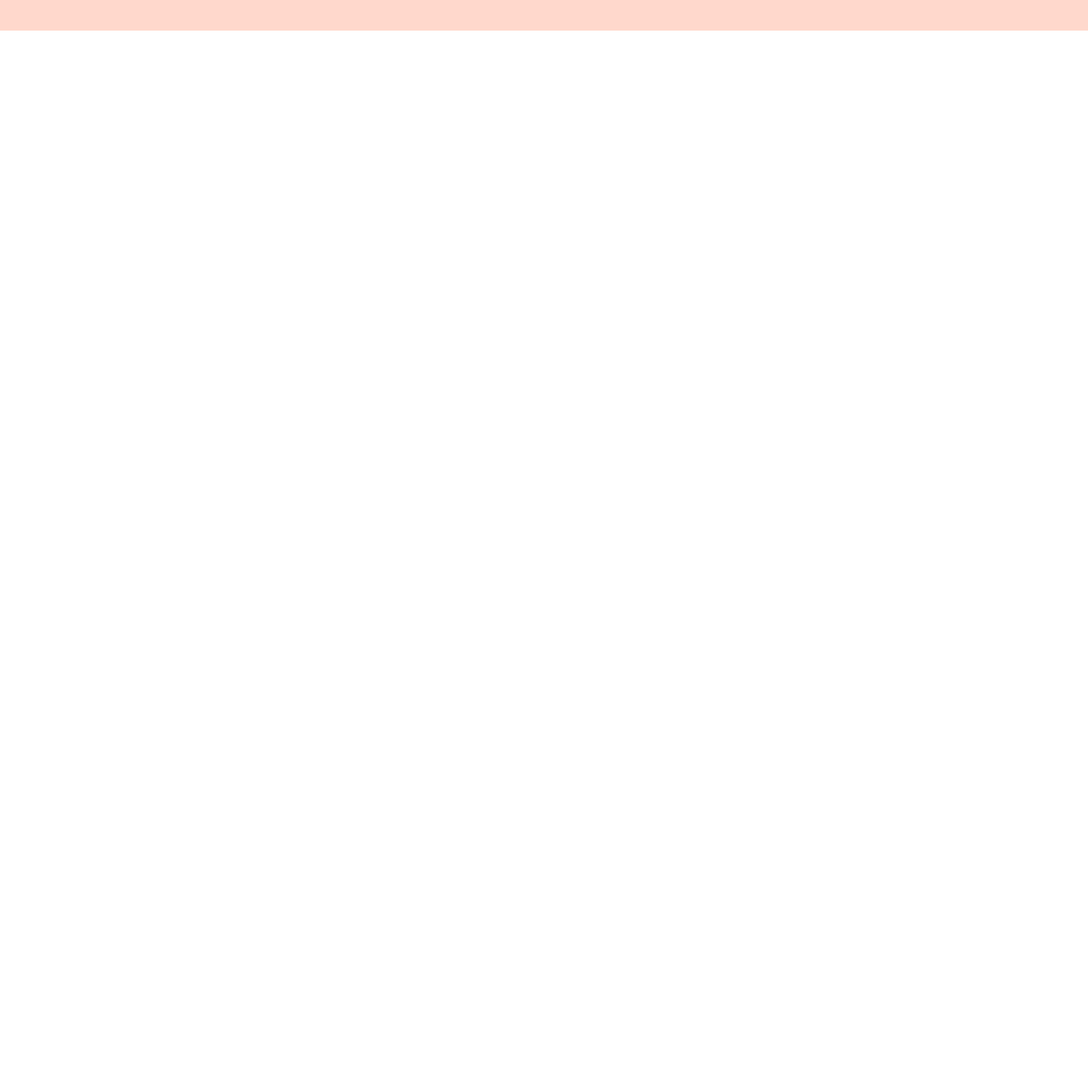
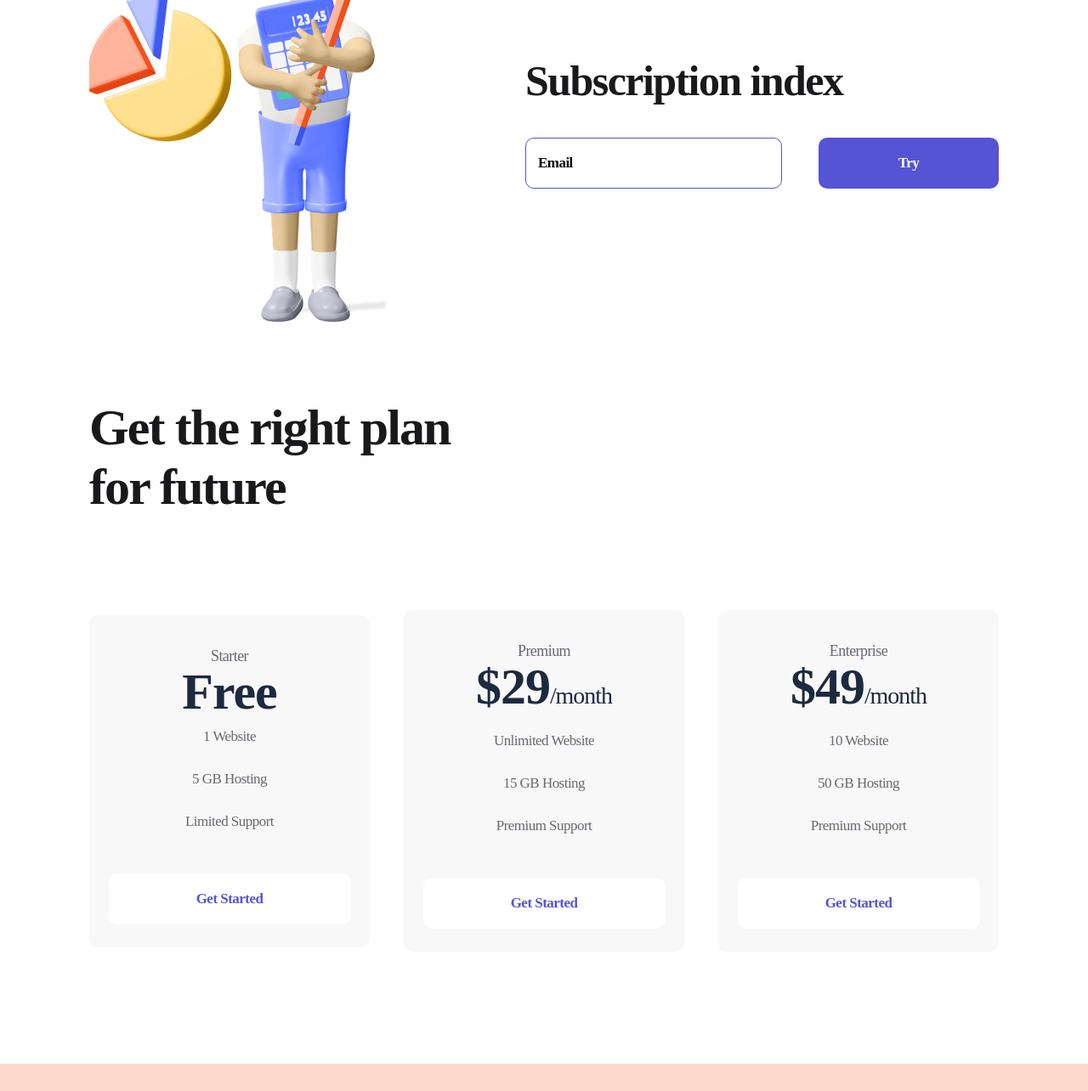
Before and after one commit to Vika-1998/logoipsum, a plain HTML site: page index.html in a window 1280 px wide. Shown: the part 957-2241 px from the top of the page at 85% size. Before the commit the page ends 993 px from the top, so only its background shows below. Drawn offline with Linux system fonts and the light colour scheme.

Commit message:
Add files via upload

```diff
--- a/index.html
+++ b/index.html
@@ -68,8 +68,66 @@
             <img src="./img/firstmen.png" alt="firstmen">
         </div>
     </section>
-    <section></section>
-    <section></section>
+    <section class="container subscribe">
+        <div>
+            <img src="./img/secondmen.png" alt="secondmen">
+        </div>
+        <div>
+            <h2 class="subscribe__title">
+                Subscription index
+            </h2>
+            <form>
+                <input class="input" type="email" placeholder="Email">
+                <button class="button button_violet">
+                    Try
+                </button>
+            </form>
+        </div>
+    </section>
+    <section class="container plan">
+        <h2 class="plan__title">
+            Get the right plan for future
+        </h2>
+        <div class="plan__flex">
+            <div class="item">
+                <p class="item__text">Starter</p>
+                <h3 class="item__title">Free</h3>
+                <ul>
+                    <li class="item__li">1 Website</li>
+                    <li class="item__li">5 GB Hosting</li>
+                    <li class="item__li">Limited Support</li>
+                </ul>
+                <button class="button button_item">
+                    Get Started
+                </button>
+            </div>
+            <div class="item">
+                <p class="item__text">Premium</p>
+                <h3 class="item__title">$29<span>/month</span></h3>
+                <ul>
+                    <li class="item__li">Unlimited Website</li>
+                    <li class="item__li">15 GB Hosting</li>
+                    <li class="item__li">Premium Support</li>
+                </ul>
+                <button class="button button_item">
+                    Get Started
+                </button>
+            </div>
+            <div class="item">
+                <p class="item__text">Enterprise</p>
+                <h3 class="item__title">$49<span>/month</span></h3>
+                <ul>
+                    <li class="item__li">10 Website</li>
+                    <li class="item__li">50 GB Hosting</li>
+                    <li class="item__li">Premium Support</li>
+                </ul>
+                <button class="button button_item">
+                    Get Started
+                </button>
+            </div>
+
+        </div>
+    </section>
     <footer class="footer">
         <div class="container footer__flex">
             <div>
--- a/style/style.css
+++ b/style/style.css
@@ -16,7 +16,7 @@
     padding: 38px 0 48px;
 }
 
-.header__flex, .footer__flex, .about {
+.header__flex, .footer__flex, .about, .subscribe, .plan__flex {
     display: flex;
     justify-content: space-between;
     align-items: center;
@@ -102,3 +102,117 @@
     border: 1px solid #5454D4;
     margin-left: 35px;
 }
+
+.subscribe {
+    margin-bottom: 85px;
+}
+
+.subscribe__title {
+    font-weight: 700;
+    font-size: 50px;
+    line-height: 57px;
+    letter-spacing: -1.56316px;
+    color: #19191B;
+    margin-bottom: 38px;
+}
+
+.input {
+    width: 302px;
+    height: 60px;
+    border-radius: 10px;
+    border: 1px solid #5454D4;
+    padding-left: 14px;
+    box-sizing: border-box;
+    margin-right: 39px;
+}
+
+.input::placeholder, .input {
+    font-weight: 700;
+    font-size: 17px;
+    line-height: 22px;
+    letter-spacing: -0.531474px;
+    color: #000000;
+}
+
+.input:focus {
+    outline: none;
+}
+
+.plan {
+    margin-bottom: 132px;
+}
+
+.plan__title {
+    font-weight: 700;
+    font-size: 60px;
+    line-height: 70px;
+    letter-spacing: -1.87579px;
+    color: #19191B;
+    max-width: 504px;
+    margin-bottom: 110px;
+}
+
+.item {
+    width: 330px;
+    background: #F8F8F8;
+    border-radius: 10px;
+    text-align: center;
+    padding: 34px 0 27px;
+}
+
+.item:hover {
+    transition: 500ms;
+    background: #FF7143;
+    box-shadow: 0px 32px 34px rgba(255, 112, 59, 0.317827);
+}
+
+.item__text {
+    font-weight: 400;
+    font-size: 18px;
+    line-height: 28px;
+    text-align: center;
+    letter-spacing: -0.562737px;
+    color: #696871;
+}
+
+.item:hover .item__text, .item:hover .item__title, .item:hover .item__li {
+    color: white;
+    transition: 500ms;
+}
+
+.item__title {
+    font-weight: 700;
+    font-size: 60px;
+    line-height: 56px;
+    text-align: center;
+    letter-spacing: -1.03448px;
+    color: #1D293F;
+}
+
+.item__title span {
+    font-size: 28px;
+    margin: 22px 0 28px;
+}
+
+.item__li {
+    list-style: none;
+    font-weight: 400;
+    font-size: 17px;
+    line-height: 50px;
+    text-align: center;
+    letter-spacing: -0.531474px;
+    color: #696871;
+}
+
+.button_item {
+    width: 285px;
+    background: white;
+    color: #5454D4;
+    margin-top: 36px;
+}
+
+.item:hover .button_item {
+    background: #9F3919;
+    color: white;
+    transition: 500ms;
+}
```
Also changed, not shown: img/secondmen.png (added).
